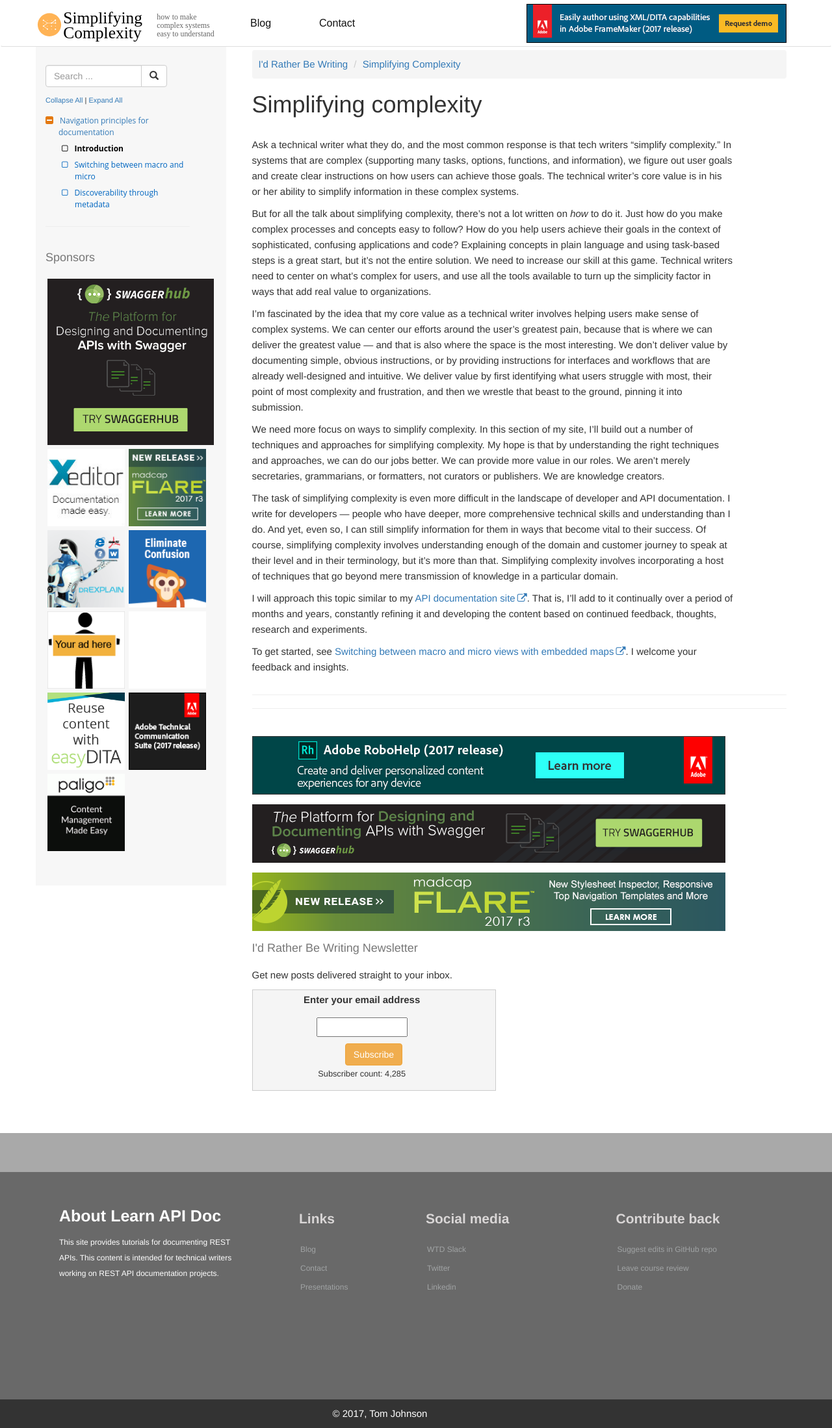
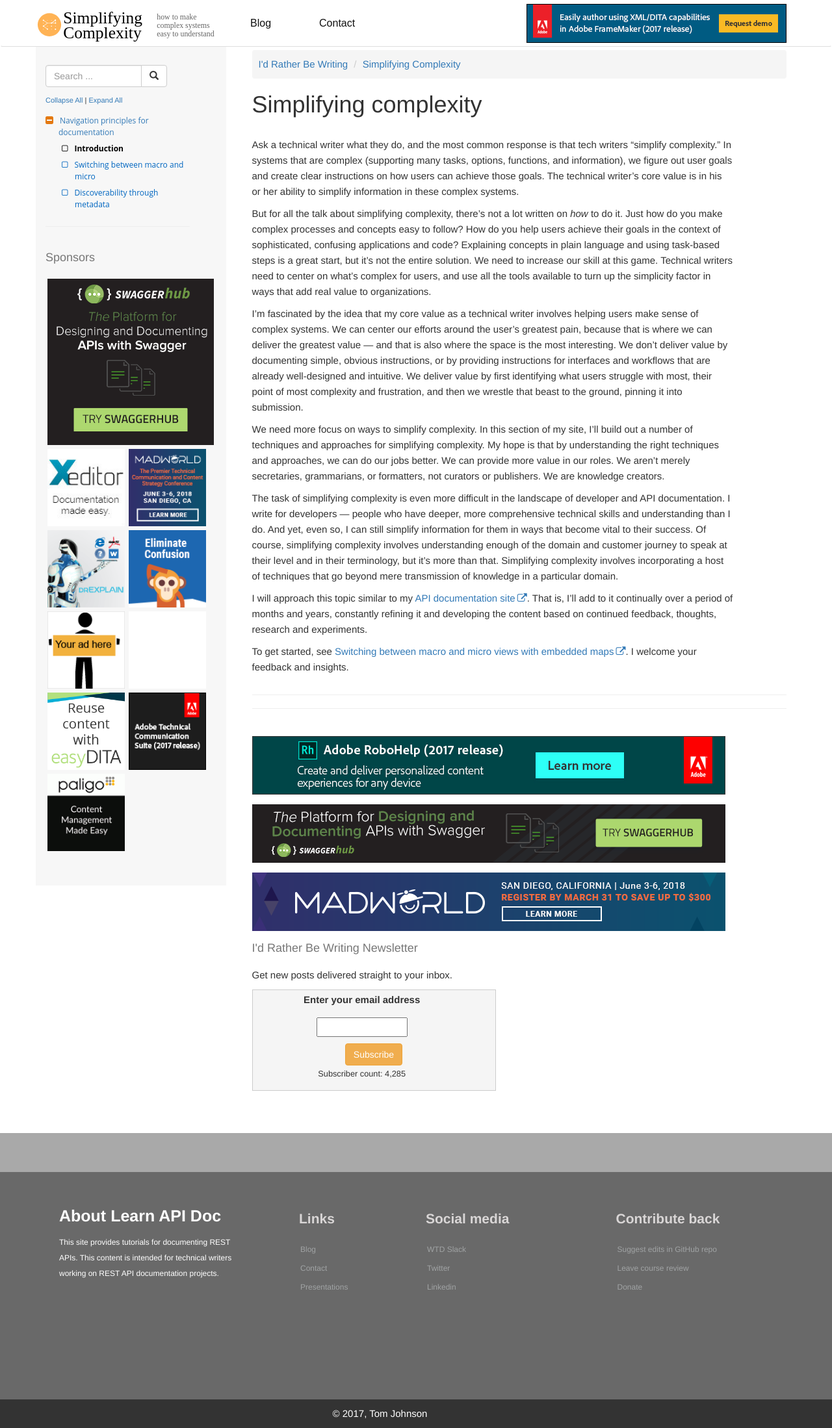
Before and after one commit to tomjoht/simplifying-complexity, a Jekyll site: the page built from _docs/index.md, in a window 1280 px wide. Shown: the whole page at 65% size. Built offline with Jekyll 4.4.1, drawn with Linux system fonts in a browser that asks for light colours; nearby versions of some CDN libraries; comment, search, counter and statistics services are not loaded.

Commit message:
new mc ad

```diff
--- a/_includes/sidebar_ads.html
+++ b/_includes/sidebar_ads.html
@@ -5,7 +5,7 @@
     <a href="https://swaggerhub.com/?sr=irbw&md=ad&cm=sidebardocs" class="noCrossRef"><img src="{{ "/images/ads/SH-BlogAd-256x256.png" | prepend: site.baseurl }}" alt="SwaggerHub: The Platform for Designing and Documenting APIs with Swagger" style="max-width: 100%" /></a>
     <script>
         var contents=new Array()
-        contents[0]='<a class="noCrossRef" href="http://www.madcapsoftware.com/madcap-flare-2017/?utm_source=IdRatherBeWriting-Homepage&utm_medium=125Banner&utm_campaign=Flare2017r3"><img src="{{ "/images/ads/Flare2017r3-125x125.gif" | prepend: site.baseurl }}" alt="Madcap Software, Flare 2017" /></a>'
+        contents[0]='<a class="noCrossRef" href="https://www.madcapsoftware.com/conference/madworld-2018/?utm_source=IdRatherBeWriting-Homepage&utm_medium=125Banner&utm_campaign=MadWorld2018"><img src="{{ "/images/ads/MadWorld-125x125.png" | prepend: site.baseurl }}" alt="Madcap Software, MadWorld" /></a>'
         contents[1]='<a class="noCrossRef" href="http://www.adobe.com/products/technicalcommunicationsuite.html?sdid=M7K4STRS&mv=other&promoid=70114000002CZxcAAG"><img src="{{ "/images/ads/adobe_square.gif" | prepend: site.baseurl }}" alt="Adobe Framemaker" /></a>'
         contents[2]='<a class="noCrossRef" href="http://www.simplifiedenglish.net/"><img src="{{ "/images/ads/tedopres.gif" | prepend: site.baseurl }}" alt="Tedopres" /></a>'
         contents[3]='<a class="noCrossRef" href="http://www.paligo.se/"><img src="{{ "/images/ads/paligo.gif" | prepend: site.baseurl }}" alt="Paligo" /></a>'
--- a/_includes/single_post_ads.html
+++ b/_includes/single_post_ads.html
@@ -1,7 +1,7 @@
 {% if site.format == "web" %}<div class="singlePostAds">
     <script>
 var contents=new Array()
-contents[0]='<a class="noCrossRef" href="http://www.madcapsoftware.com/madcap-flare-2017/?utm_source=IdRatherBeWriting-Homepage&utm_medium=728Banner&utm_campaign=Flare2017r3"><img src="{{ "/images/ads/Madcap-Flare2017r3-728x90.png" | prepend: site.baseurl }}" alt="Madcap Flare" /></a>'
+contents[0]='<a class="noCrossRef" href="https://www.madcapsoftware.com/conference/madworld-2018/?utm_source=IdRatherBeWriting-Homepage&utm_medium=728Banner&utm_campaign=MadWorld2018"><img src="{{ "/images/ads/MadWorld-720x90.png" | prepend: site.baseurl }}" alt="Madcap Flare" /></a>'
 contents[1]='<a class="noCrossRef" href="http://www.adobe.com/products/robohelp.html?sdid=J469WY4M&mv=other&promoid=70114000002CZxcAAG"><img src="{{ "/images/ads/adobe_single_post.jpg" | prepend: site.baseurl }}" alt="Adobe Robohelp" /></a>'
 contents[2]='<a class="noCrossRef" href="https://swaggerhub.com/?sr=irbw&md=ad&cm=bottom"><img src="{{ "/images/ads/SH-BlogAd-728x90.png" | prepend: site.baseurl }}" alt="SwaggerHub: The Platform for Designing and Documenting APIs with Swagger" /></a>'
 
```
Also changed, not shown: images/ads/MadWorld-125x125.png (added), images/ads/MadWorld-720x90.png (added).
